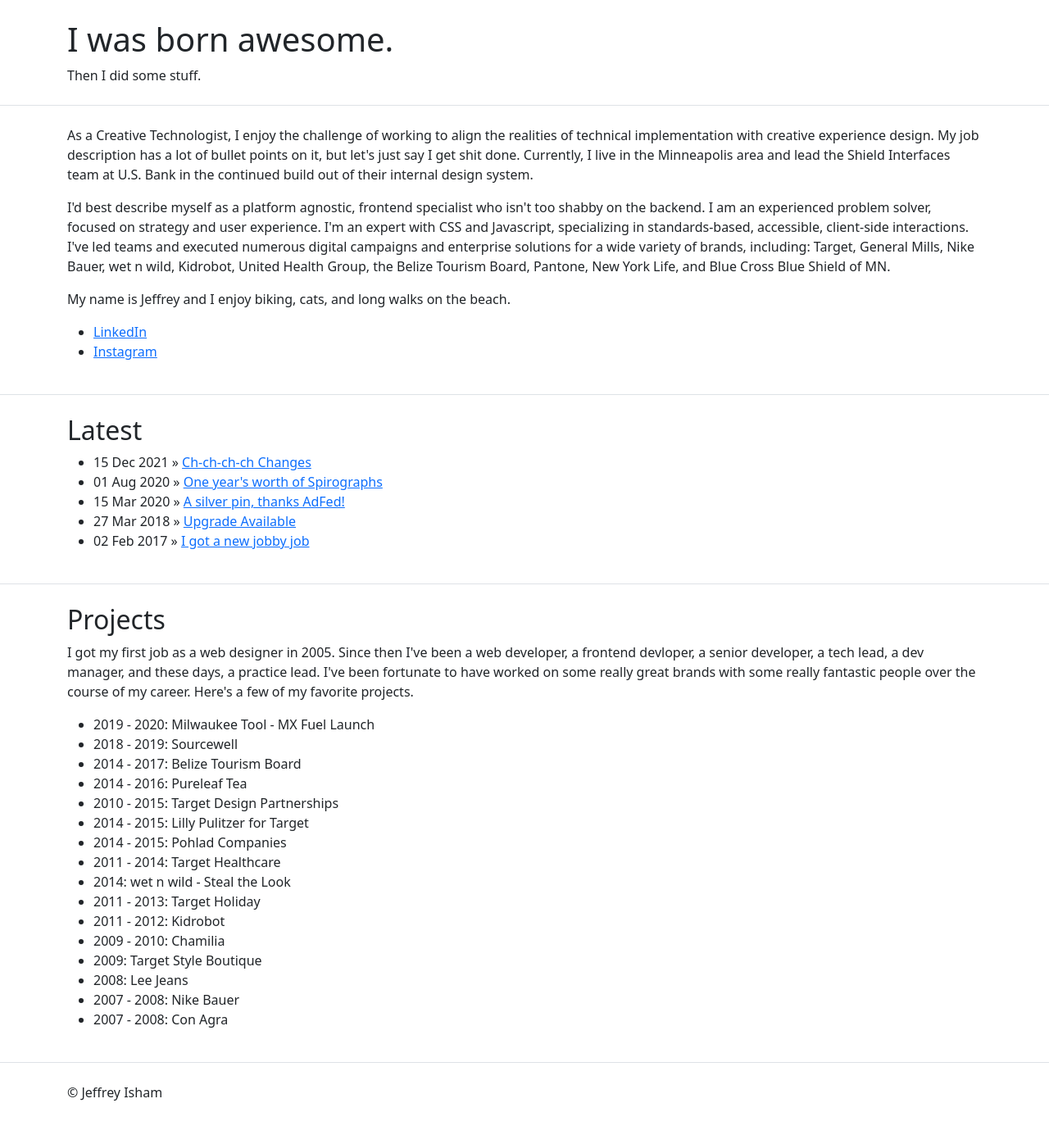
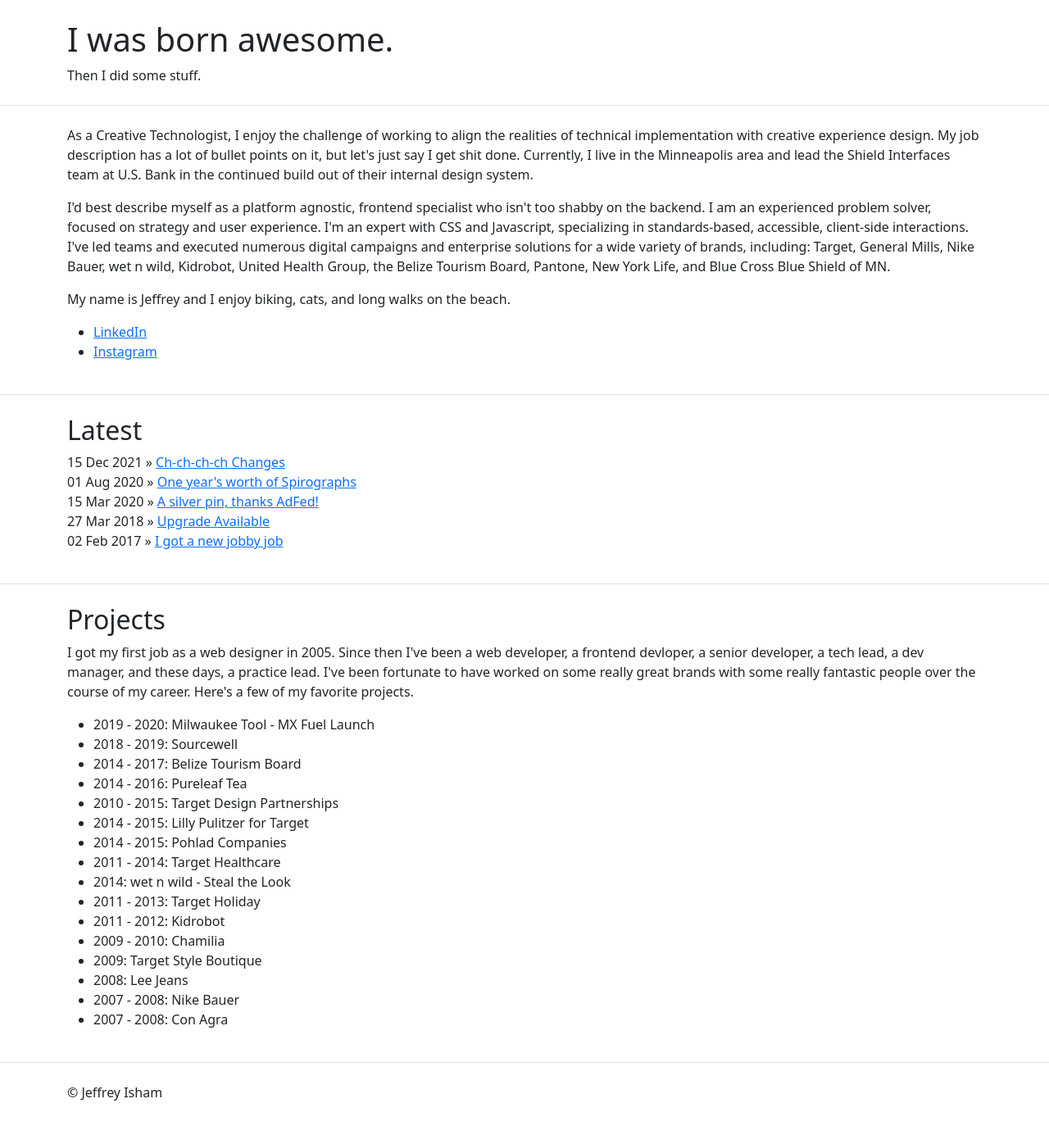
Before and after one commit to jeffreyisham/jeffreyisham.github.io, a Jekyll site: the page built from index.html, in a window 1280 px wide. Shown: the whole page at 82% size. Built offline with Jekyll 4.4.1, drawn with Linux system fonts in a browser that asks for light colours.

Commit message:
Update home.html

```diff
--- a/_layouts/home.html
+++ b/_layouts/home.html
@@ -21,7 +21,7 @@
     <div class="border-bottom">
       <div class="container py-4">
         <h2>Latest</h2>
-        <ul class="posts">
+        <ul class="posts list-unstyled">
           {% for post in site.posts %}
             <li><span>{{ post.date | date_to_string }}</span> » <a href="{{ post.url }}" title="{{ post.title }}">{{ post.title }}</a></li>
           {% endfor %}
```
